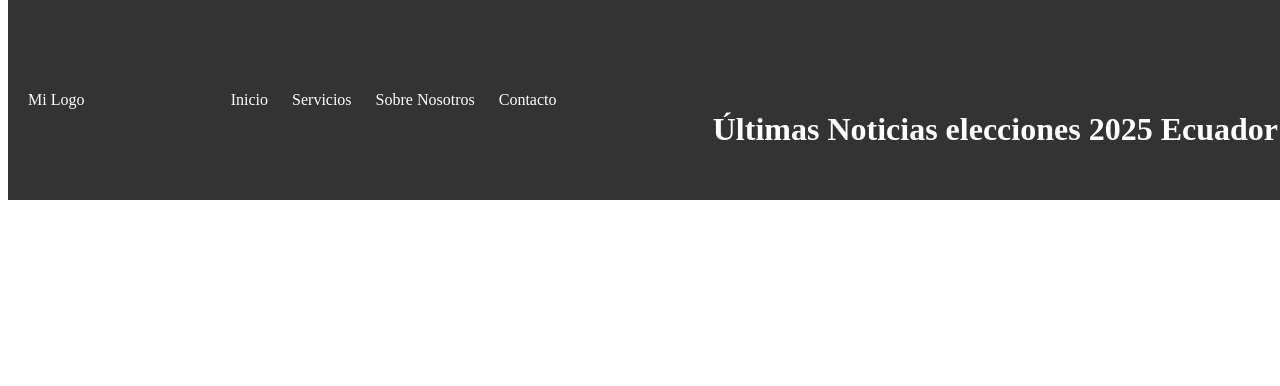
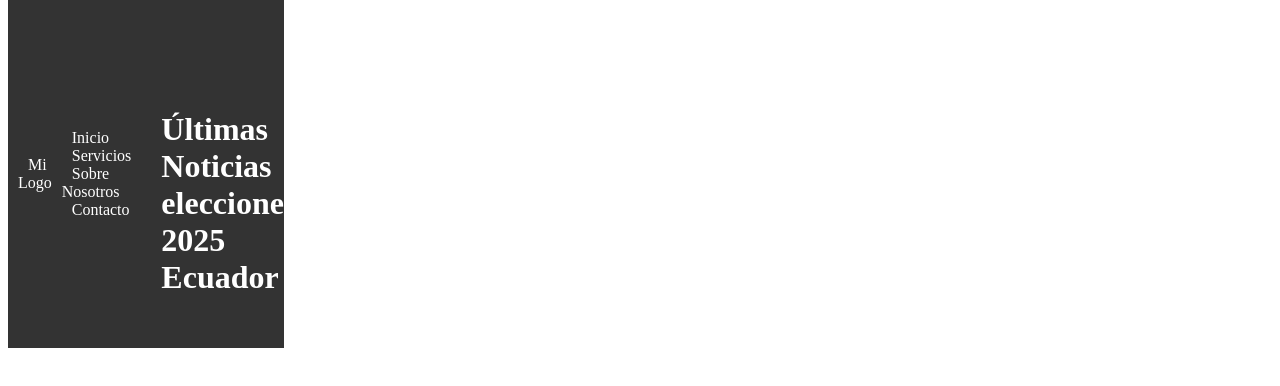
Before and after one commit to datosinvestoria/P_Inicial, a plain HTML site: page index.html in a window 1280 px wide. Drawn offline with Linux system fonts and the light colour scheme; no server answers.

Commit message:
Update styles.css

```diff
--- a/styles.css
+++ b/styles.css
@@ -17,7 +17,7 @@
             padding: 10px;
             position: fixed;
             top: 0;
-            width: 100%;
+            width: 20%;
             display: flex;
             justify-content: space-between;
             align-items: center;
@@ -30,7 +30,7 @@
         }
 
         .navbar a:hover {
-            background-color: #555;
+            background-color: #0000;
         }
 
         /* Estilo de margen para el contenido para que no quede debajo de la barra */
```
